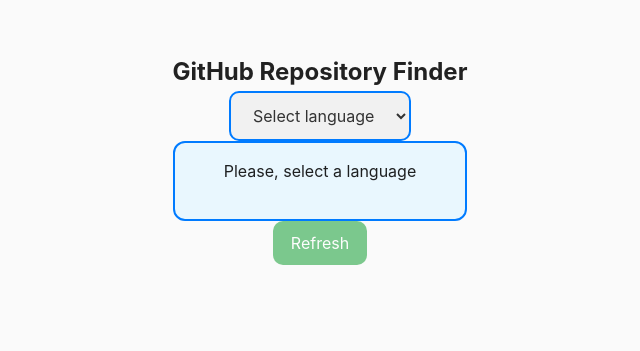
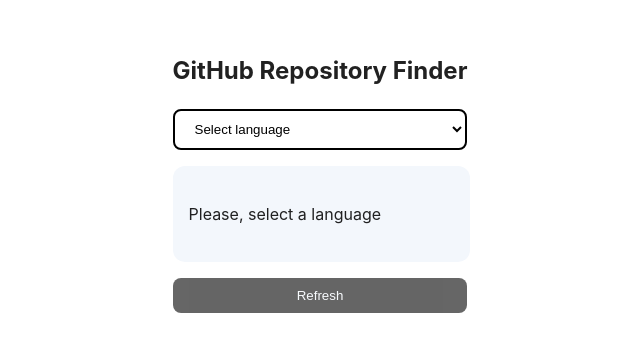
Before and after one commit to thenameisshuvo/github-repo-finder-, a React (Vite) app: page / in a window 1280 px wide. Shown: the part 249-600 px from the top of the page, without its empty margins (320-960 px from the left). Built offline with nearby package versions, Linux system fonts and the light colour scheme; no server answers.

Commit message:
Update index.css

```diff
--- a/src/index.css
+++ b/src/index.css
@@ -1,10 +1,13 @@
 :root {
-  font-family: 'Poppins', Inter, system-ui, Avenir, Helvetica, Arial, sans-serif;
-  line-height: 1.6;
+  font-family: Inter, system-ui, Avenir, Helvetica, Arial, sans-serif;
+  line-height: 1.5;
   font-weight: 400;
+
   color-scheme: light dark;
   color: rgba(0, 0, 0, 0.87);
-  background-color: #f7f7f7; /* Light, neutral background */
+
+  /* background-color: #242424; */
+  background-color: #ffffff;
   font-synthesis: none;
   text-rendering: optimizeLegibility;
   -webkit-font-smoothing: antialiased;
@@ -12,141 +15,145 @@
 }
 
 * {
-  padding: 0;
-  margin: 0;
-  box-sizing: border-box;
+  padding: 0px;
 }
 
 body {
-  margin: 0;
+  margin: auto;
   display: flex;
   place-items: center;
   min-width: 350px;
   min-height: 100vh;
-  background-color: #fafafa; /* Soft background */
 }
 
-button, select {
-  font-family: inherit;
-  font-size: 1rem;
-  padding: 12px 18px;
-  border: none;
-  border-radius: 10px;
-  cursor: pointer;
-  transition: all 0.3s ease;
+select {
+  background-color: rgba(250, 250, 250, 0);
+  padding: 10px 16px;
+  color: black;
+  border-radius: 8px;
+
+  border: 2px rgb(0, 0, 0) solid;
+  width: 100%;
+  /* appearance: none; */
+  outline: none;
 }
 
-button:hover, select:hover {
-  transform: scale(1.05);
-  box-shadow: 0 4px 15px rgba(0, 0, 0, 0.1);
+select:focus {
+  outline: none;
+}
+
+
+
+option {
+  background: #f3f3f3;
+  border-radius: 0px 0px 8px 8px;
+}
+
+.app {
+  display: flex;
+  flex-direction: column;
+  align-items: center;
+  padding: 24px 24px;
+  border-radius: 8px;
+  border: 4px rgb(0, 0, 0) solid;
+}
+
+.err {
+  width: 100%;
+  margin-top: 16px;
+}
+.loading {
+  width: 100%;
+  margin-top: 16px;
+}
+.output-field {
+  padding: 8px 16px;
+  height: 80px;
+  width: 90%;
+  background: #f3f7fc;
+  border-radius: 12px;
+}
+.output-field-err {
+  padding: 8px 16px;
+  height: 80px;
+  width: 90%;
+  background: #ffc9c9;
+  border-radius: 12px;
+}
+
+.btn-err {
+  background: red;
+  color: #f3f7fc;
+}
+.btn-refresh {
+  background: rgb(0, 0, 0);
+  color: #f3f7fc;
 }
 
 button {
-  background-color: #007bff;
-  color: white;
+  padding: 10px 16px;
+  border: none;
+  border-radius: 8px;
+  width: 100%;
+  margin-top: 0px;
+  cursor: pointer;
 }
 
-button.btn-refresh {
-  background-color: #28a745; /* Green button */
+.card {
+  padding: 2em;
 }
 
-button.btn-err {
-  background-color: #dc3545; /* Red button */
+.read-the-docs {
+  color: #888;
 }
+
+.repo-card {
+  display: flex;
+  flex-direction: column;
+  align-items: center;
+  border-radius: 8px;
+  border: 2px rgb(0, 0, 0) solid;
+  padding: 8px;
+  margin-top: 24px;
+  margin-bottom: 24px;
+  text-align: left;
+  width: 400px;
+  /* height: 350px; */
+  overflow: hidden;
+}
+
+.repo-card h3 {
+  font-size: 18px;
+  margin-bottom: 10px;
+  white-space: nowrap;
+  overflow: hidden;
+  text-overflow: ellipsis;
+}
+
+.repo-body {
+margin-top: 64px;
+}
+
+.repo-icon {
+  display: flex;
+  flex-direction: row;
+  align-items: left;
+  gap: 12px;
+}
+.repo-icon p {
+  gap: 6px;
+}
+
+p, span {
+  display: flex;
+  flex-direction: row;
+  align-items: center;
+}
+
 
 button[disabled] {
   pointer-events: none;
   cursor: not-allowed;
   opacity: 0.6;
+
 }
-
-select {
-  background-color: #f1f1f1;
-  color: #333;
-  border: 2px solid #007bff;
-  transition: all 0.3s ease;
-}
-
-select:focus {
-  border-color: #0056b3;
-  outline: none;
-}
-
-option {
-  background: #ffffff;
-  padding: 10px;
-}
-
-/* Containers */
-.app {
-  display: flex;
-  flex-direction: column;
-  align-items: center;
-  padding: 24px;
-  border-radius: 12px;
-  border: 2px solid #007bff;
-  box-shadow: 0 4px 20px rgba(0, 0, 0, 0.05);
-  background-color: #fff;
-}
-
-.output-field, .output-field-err {
-  padding: 16px;
-  height: 80px;
-  width: 100%;
-  border-radius: 12px;
-  font-size: 1rem;
-}
-
-.output-field {
-  background-color: #e9f7fe; /* Light blue */
-  border: 2px solid #007bff;
-}
-
-.output-field-err {
-  background-color: #ffe9e9; /* Light red */
-  border: 2px solid #dc3545;
-}
-
-/* Repository Cards */
-.repo-card {
-  display: flex;
-  flex-direction: column;
-  align-items: flex-start;
-  padding: 16px;
-  border-radius: 10px;
-  border: 1px solid #ddd;
-  background-color: #fff;
-  box-shadow: 0 4px 15px rgba(0, 0, 0, 0.1);
-  transition: transform 0.3s ease, box-shadow 0.3s ease;
-}
-
-.repo-card:hover {
-  transform: translateY(-5px);
-  box-shadow: 0 8px 25px rgba(0, 0, 0, 0.15);
-}
-
-.repo-card h3 {
-  font-size: 1.25rem;
-  color: #333;
-}
-
-.repo-body {
-  margin-top: 1rem;
-}
-
-.repo-icon {
-  display: flex;
-  gap: 8px;
-  margin-top: 8px;
-  color: #555;
-}
-
-.read-the-docs {
-  color: #007bff;
-  text-decoration: none;
-  transition: color 0.2s ease;
-}
-
-.read-the-docs:hover {
-  color: #0056b3;
-}
```
